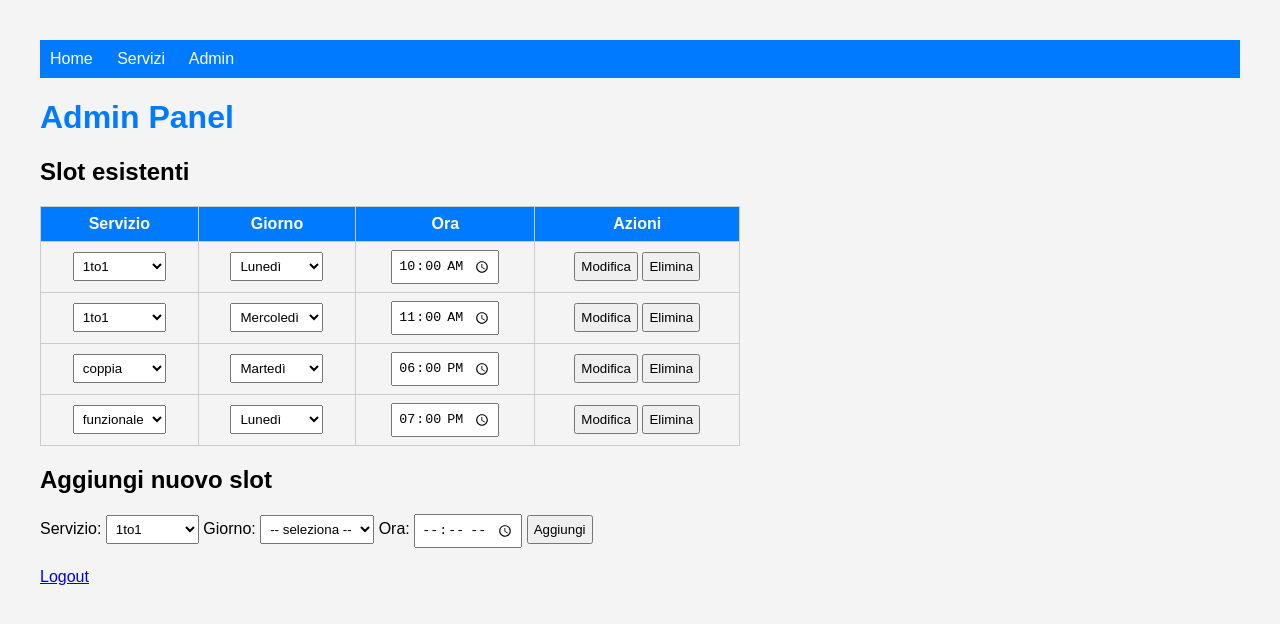
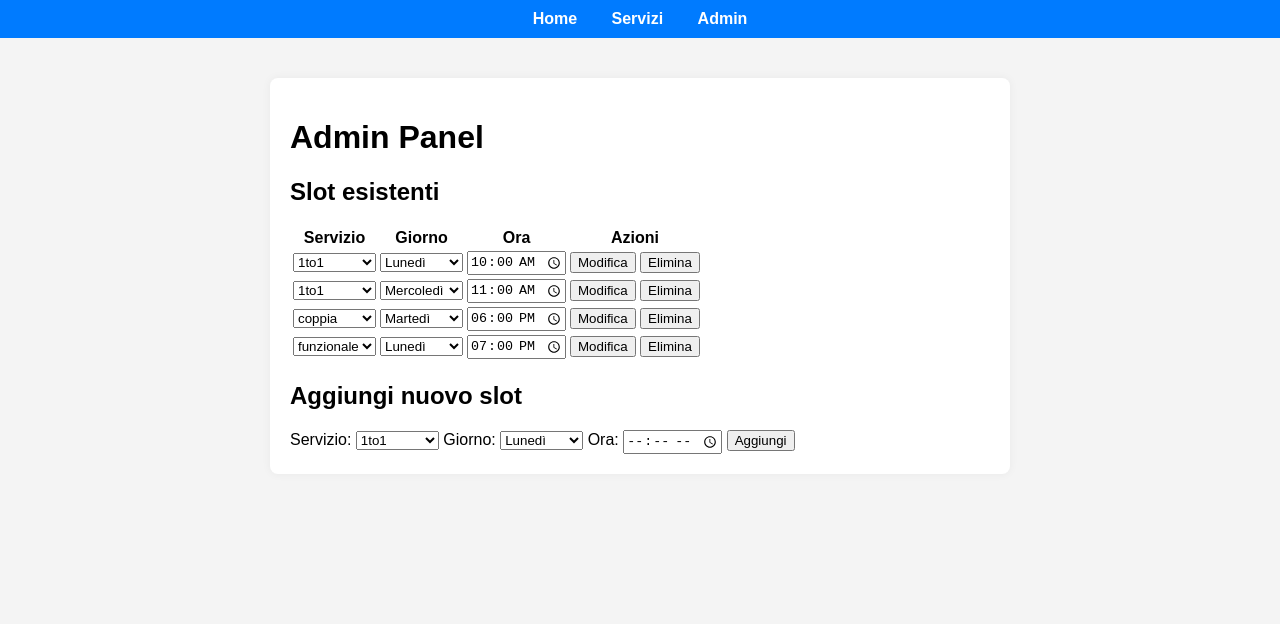
Before and after one commit to Giord9/AironForce, a Flask app: page /admin/panel in a window 1280 px wide. Shown: the top 624 px of the page. Run offline with Flask 2, Linux system fonts and the light colour scheme; the visitor is signed in with stand-in values (Sample User, id 1).

Commit message:
Creato il file base per lo stile della pagina e tutti html aggiornati che estendono base

```diff
--- a/templates/admin_panel.html
+++ b/templates/admin_panel.html
@@ -1,26 +1,8 @@
-<!DOCTYPE html>
-<html lang="it">
-<head>
-  <meta charset="UTF-8" />
-  <title>Admin Panel</title>
-  <style>
-    body { font-family: Arial, sans-serif; margin: 40px; background: #f4f4f4; }
-    h1 { color: #007BFF; }
-    table { border-collapse: collapse; width: 100%; max-width: 700px; }
-    th, td { border: 1px solid #ccc; padding: 8px; text-align: center; }
-    th { background-color: #007BFF; color: white; }
-    form { margin: 0; }
-    input, select, button { padding: 5px; }
-    .logout { margin-top: 20px; }
-  </style>
-</head>
-<body>
-  <nav style="background: #007BFF; padding: 10px;">
-    <a href="/" style="color: white; margin-right: 20px; text-decoration: none;">Home</a>
-    <a href="/#servizi" style="color: white; margin-right: 20px; text-decoration: none;">Servizi</a>
-    <a href="/admin/login" style="color: white; text-decoration: none;">Admin</a>
-  </nav>
+{% extends "base.html" %}
 
+{% block title %}Pannello Admin{% endblock %}
+
+{% block content %}
 <h1>Admin Panel</h1>
 
 <h2>Slot esistenti</h2>
@@ -69,14 +51,9 @@
   </label>
   <label> Giorno:
     <select name="giorno" required>
-        <option value="">-- seleziona --</option>
-        <option value="Lunedì">Lunedì</option>
-        <option value="Martedì">Martedì</option>
-        <option value="Mercoledì">Mercoledì</option>
-        <option value="Giovedì">Giovedì</option>
-        <option value="Venerdì">Venerdì</option>
-        <option value="Sabato">Sabato</option>
-        <option value="Domenica">Domenica</option>
+      {% for giorno in ["Lunedì", "Martedì", "Mercoledì", "Giovedì", "Venerdì", "Sabato", "Domenica"] %}
+        <option value="{{ giorno }}">{{ giorno }}</option>
+      {% endfor %}
     </select>
   </label>
   <label> Ora:
@@ -84,7 +61,4 @@
   </label>
   <button type="submit">Aggiungi</button>
 </form>
-
-  <p class="logout"><a href="{{ url_for('admin_logout') }}">Logout</a></p>
-</body>
-</html>
+{% endblock %}
--- /dev/null
+++ b/templates/base.html
@@ -0,0 +1,46 @@
+<!-- base.html -->
+<!DOCTYPE html>
+<html lang="it">
+<head>
+  <meta charset="UTF-8" />
+  <title>{% block title %}AironForce{% endblock %}</title>
+  <style>
+    body {
+      margin: 0;
+      font-family: Arial, sans-serif;
+      background-color: #f4f4f4;
+    }
+    nav {
+      background: #007BFF;
+      padding: 10px;
+      text-align: center;
+    }
+    nav a {
+      color: white;
+      margin: 0 15px;
+      text-decoration: none;
+      font-weight: bold;
+    }
+    .page-container {
+      max-width: 700px;
+      margin: 40px auto;
+      padding: 20px;
+      background: white;
+      border-radius: 8px;
+      box-shadow: 0 0 10px rgba(0,0,0,0.05);
+    }
+  </style>
+  {% block extra_head %}{% endblock %}
+</head>
+<body>
+  <nav>
+    <a href="/">Home</a>
+    <a href="/#servizi">Servizi</a>
+    <a href="/admin/login">Admin</a>
+  </nav>
+
+  <div class="page-container">
+    {% block content %}{% endblock %}
+  </div>
+</body>
+</html>
```
Also changed, not shown: templates/admin_login.html (+6 -22 lines), templates/index.html (+7 -43 lines), templates/slots.html (+21 -49 lines). Lines whose indentation alone changed are shown as unchanged.
